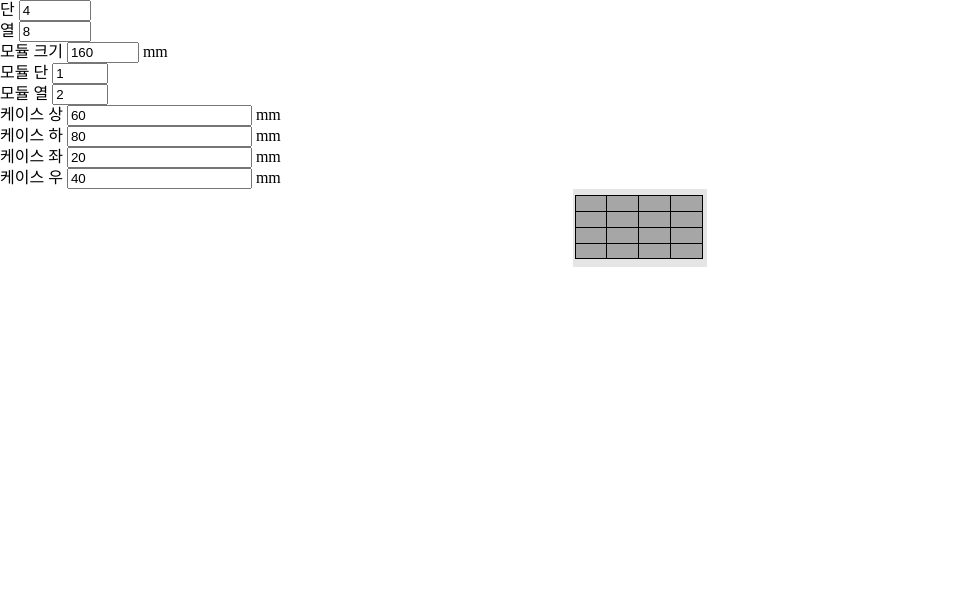
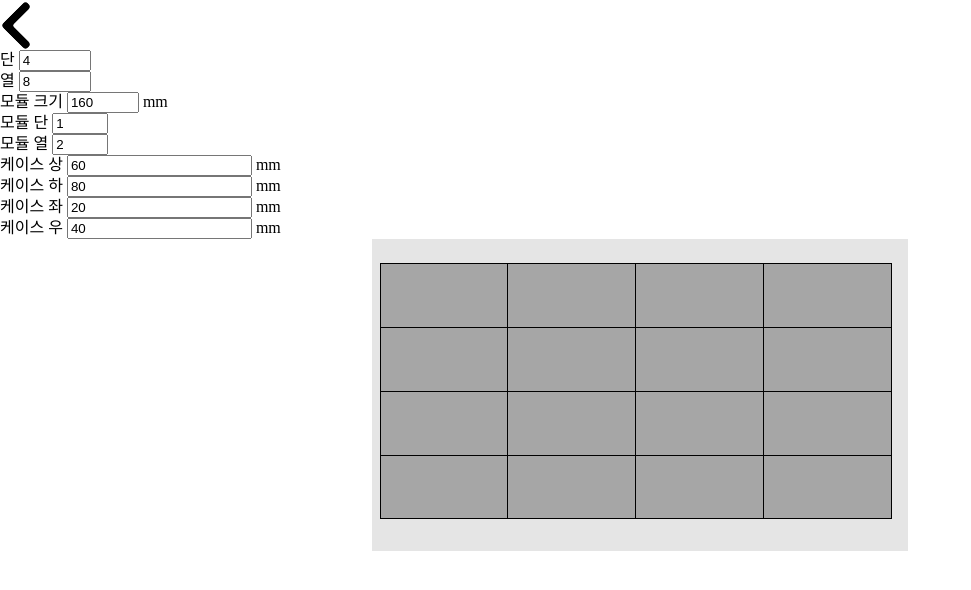
Before and after one commit to mineclover/LED_floorplan, a website with bundled scripts: page index.html in a window 1280 px wide. Shown: the whole page, without its empty margins (0-971 px from the left). Built offline with nearby package versions, Linux system fonts and the light colour scheme.

Commit message:
feat : dim element add
스타일이 약간 깨져서 css도 수정함 수정으로 커버 된다

```diff
--- a/index.html
+++ b/index.html
@@ -11,5 +11,13 @@
 		<script defer type="module" src="main.js"></script>
 		<title>Document</title>
 	</head>
-	<body></body>
+	<body>
+
+    <div class="icon">
+      <svg xmlns="http://www.w3.org/2000/svg" viewBox="0 -17 17 17">
+        <path d="M 2 0 L 15 0 A 1 1 0 0 0 15 -4 L 5 -4 A 1 1 0 0 1 4 -5 L 4 -15 A 1 1 0 0 0 0 -15 L 0 -2 A 2 2 0 0 0 2 0 Z" fill="#000000"/>
+      </svg>
+    </div>
+
+  </body>
 </html>
--- a/module/render.js
+++ b/module/render.js
@@ -1,4 +1,4 @@
-import { spec } from './store.js';
+import { spec , storeDim } from './store.js';
 
 const targetBody = document.querySelector('body');
 const insertHeaderElement = document.createElement('header');
@@ -14,9 +14,12 @@ const mainRender = data => {
   </out-line>
   `;
 	targetBody.append(mainElement);
+  dimRender();
 };
 
+
 const coulmns = item => {
+  console.log(item, spec.module.width)
 	let result = Array(item / spec.module.width).fill(`<led-module></led-module>`);
 	result.unshift(`<row-box>`);
 	result.push(`</row-box>`);
@@ -27,6 +30,8 @@ const rows = item => {
 	let result = Array(item / spec.module.height).fill(coulmns(spec.data.column));
 	return result.join('');
 };
+
+
 
 const arr = [
 	{ class: 'data-column', key_01: 'data', key_02: 'column' },
@@ -57,13 +62,13 @@ console.log(spec[arr[0].key_01][arr[0].key_02]);
 
 const headerRender = data => {
 	insertHeaderElement.innerHTML = `
-  <div class="data-column">
+  <div class="data-row">
     <label>단
       <input type="number" value="${spec.data.row}" min="1" max="1000" />
 
     </label>
   </div>
-  <div class="data-row">
+  <div class="data-column">
     <label>열
       <input type="number" value="${spec.data.column}" min="1" max="1000" />
 
@@ -118,22 +123,40 @@ const headerRender = data => {
 };
 
 const update = () => {
-	const moduleWidth = (spec.module.width * spec.module.size) / 10;
-	const moduleHeight = (spec.module.height * spec.module.size) / 10;
+	spec.outputs.moduleWidth = (spec.module.width * spec.module.size) / 10;
+	spec.outputs.moduleHeight = (spec.module.height * spec.module.size) / 10;
 
-	mainElement.style.setProperty('--out-led-module-width', moduleWidth);
-	mainElement.style.setProperty('--out-led-module-height', moduleHeight);
+	mainElement.style.setProperty('--out-led-module-width', spec.outputs.moduleWidth);
+	mainElement.style.setProperty('--out-led-module-height', spec.outputs.moduleHeight);
 
-	const width = (spec.case.left + spec.case.right) / 10 + (spec.data.column * moduleWidth) / spec.module.width;
-	const height = (spec.case.top + spec.case.bottom) / 10 + (spec.data.row * moduleHeight) / spec.module.height;
+	spec.outputs.caseWidth = (spec.case.left + spec.case.right) / 10 + (spec.data.column * spec.outputs.moduleWidth) / spec.module.width;
+	spec.outputs.caseHeight = (spec.case.top + spec.case.bottom) / 10 + (spec.data.row * spec.outputs.moduleHeight) / spec.module.height;
 
-	mainElement.style.setProperty('--out-line-width', width);
-	mainElement.style.setProperty('--out-line-height', height);
+	mainElement.style.setProperty('--out-line-width', spec.outputs.caseWidth);
+	mainElement.style.setProperty('--out-line-height', spec.outputs.caseHeight);
 
 	mainElement.style.setProperty('--out-inner-box-left', spec.case.left / 10);
 	mainElement.style.setProperty('--out-inner-box-right', spec.case.right / 10);
 	mainElement.style.setProperty('--out-inner-box-top', spec.case.top / 10);
 	mainElement.style.setProperty('--out-inner-box-bottom', spec.case.bottom / 10);
+
+  //dimension
+
+
 };
 
+const dimRender = () => {
+  //dimension
+  storeDim.innerXDim = spec.outputs.caseWidth - spec.case.left - spec.case.right ;
+  console.log(storeDim.innerXDim);
+  storeDim.innerYDim = spec.outputs.caseHeight - spec.case.top - spec.case.bottom ;
+  console.log(storeDim.innerYDim);
+  const dimXElement = document.createElement('div');
+  dimXElement.classList.add('dim-x');
+
+
+  document.querySelector('inner-box').append(dimXElement);
+
+}
+
 export { mainRender, headerRender };
--- a/module/store.js
+++ b/module/store.js
@@ -14,4 +14,16 @@ export const spec = {
 		top: 60,
 		bottom: 80,
 	},
+  outputs: {
+    moduleWidth : 320,
+    moduleHeight : 160,
+    caseWidth : 1340,
+    caseHeight : 780,
+  }
 };
+
+export const storeDim = {
+  innerXDim : 1280,
+  innerYDim : 720,
+
+}
--- a/scss/style.scss
+++ b/scss/style.scss
@@ -12,7 +12,7 @@ main {
 	--out-inner-box-top: 16;
 	--out-inner-box-bottom: 16;
 
-	--unit: 1px;
+	--unit: 4px;
 	font-size: var(--unit);
 
 	out-line {
@@ -57,7 +57,7 @@ main {
 					}
 				}
 			}
-			row-box:nth-last-child(1) {
+			row-box:nth-last-child(2) {
 				led-module {
 					border: none;
 					border-top: 1px solid #000;
@@ -71,3 +71,20 @@ main {
 		}
 	}
 }
+
+div.icon {
+  width: 50px;
+  height: 50px;
+  display: flex;
+  align-items: center;
+  justify-content: center;
+
+
+
+  svg{
+    width: calc(50px * 0.7);
+    height: calc(50px * 0.7);
+    fill: rgb(241, 116, 116);
+    transform: rotateZ(45deg);
+  }
+}
```
Also changed, not shown: css/style.css.
